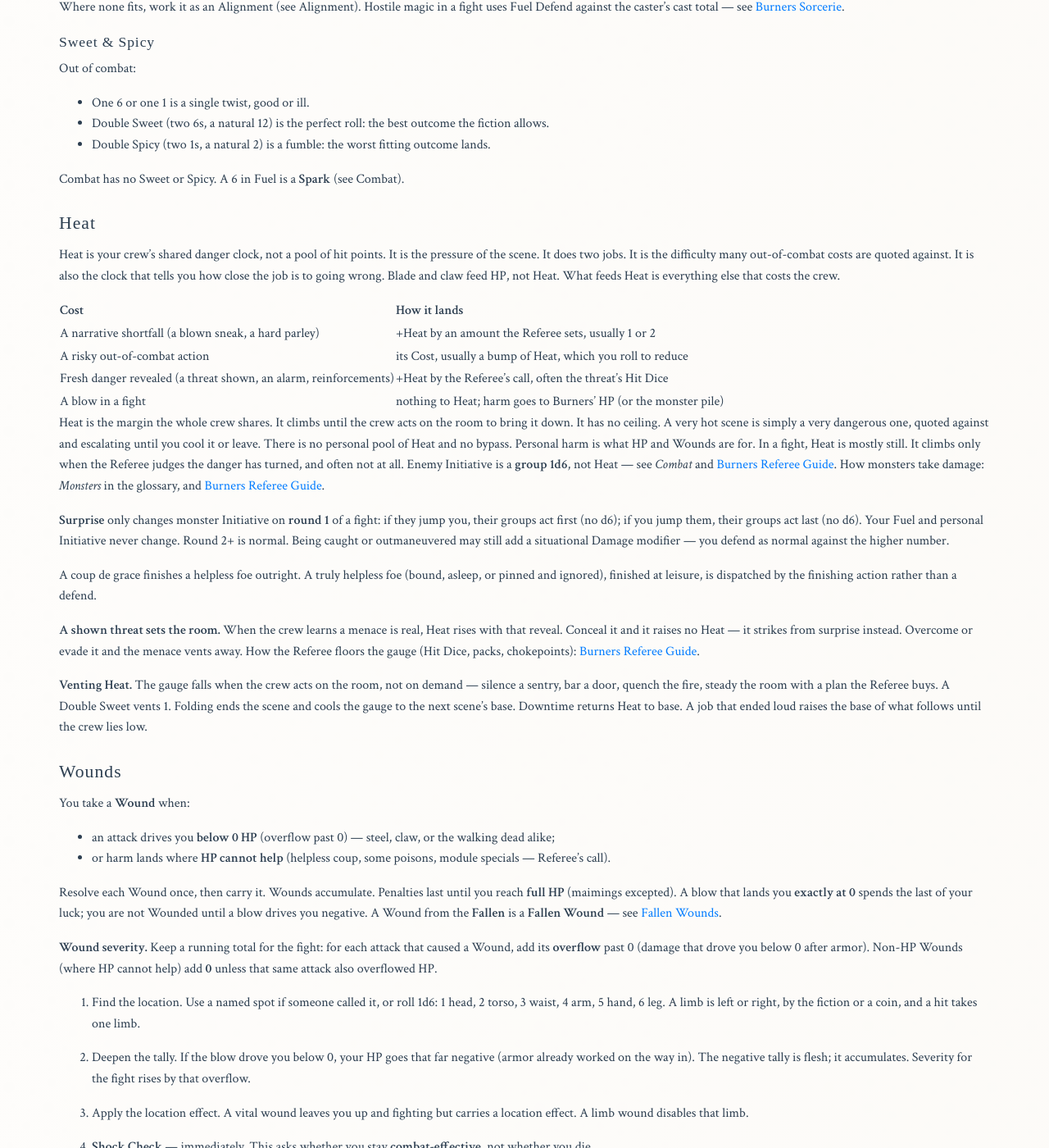
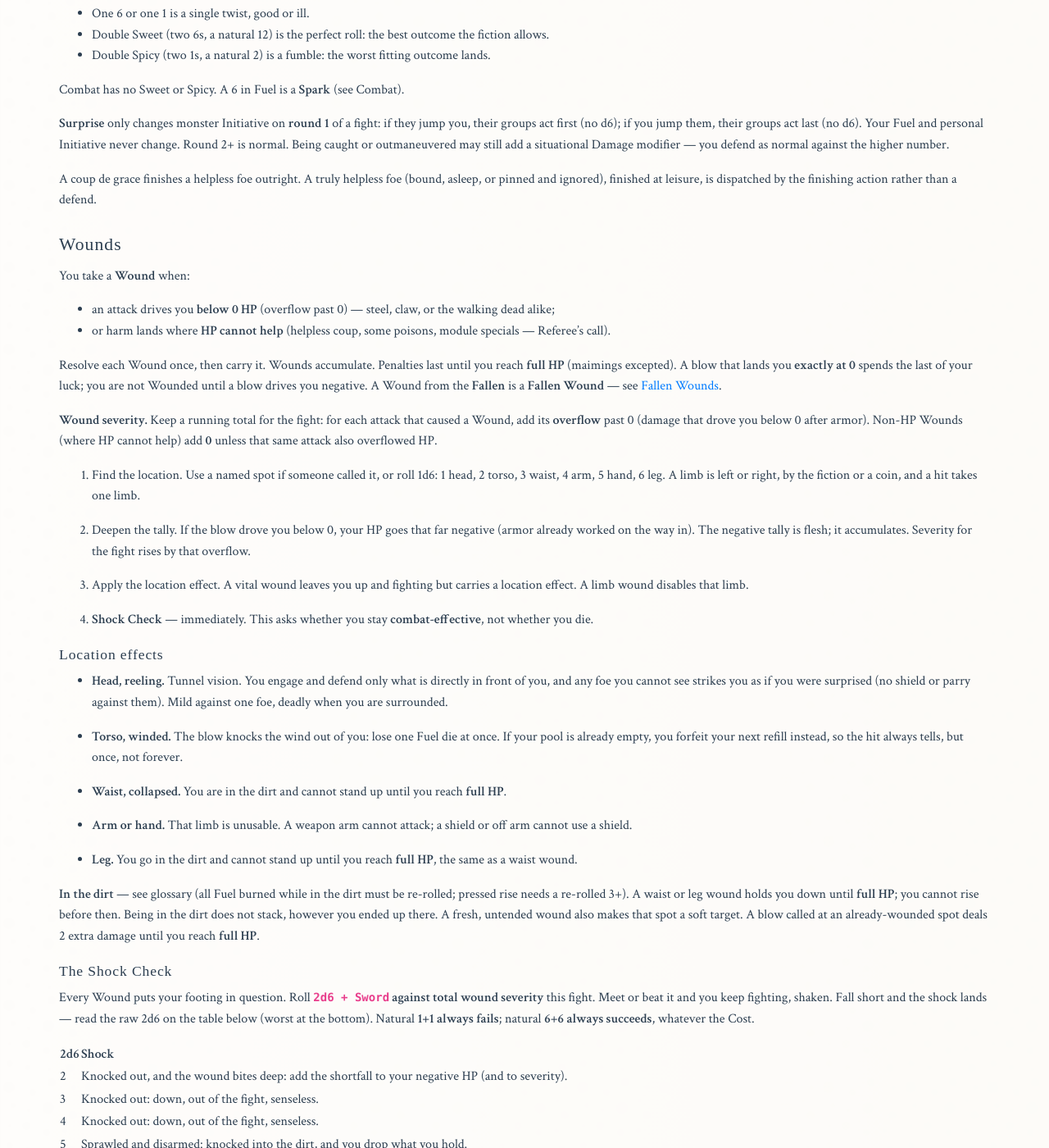
Before and after one commit to paulabrams/burners, a Jekyll site: the page built from markdown/burners-adventure-game.md, in a window 1280 px wide and 1400 px high, scrolled down 16385 px. Shown: the whole window at 82% size. Built offline with Jekyll 4.4.1, drawn with Linux system fonts in a browser that asks for light colours; some web fonts are replaced; some of the changed text lies outside the part shown.

Commit message:
Update burners-adventure-game.md

```diff
--- a/markdown/burners-adventure-game.md
+++ b/markdown/burners-adventure-game.md
@@ -49,7 +49,7 @@
 - Climbing: *I throw the grapnel to the parapet and hand-over-hand the rope.* Not *I climb the wall.*
 - Talking: *I slide two crowns across and ask him to look the other way.* Not *I persuade the guard.*
 
-The Approach you take matters. There are four: Sword, Craft, Heart, and Sorcerie. Your Traits and twelve equipment slots say what tools and training you bring to that Approach.
+Your character Theme and Traits can help back up your plan.
 
 ---
 
@@ -91,13 +91,11 @@
 
 - **Armor class (AC):** damage soaked by armor before HP. Leather 1, gambeson 2, mail 3, plate mail / field plate 4, full plate 5.
 
-### HP, Heat, and Wounds
+- **Muster / Manage:** Heart 1+ — hire and run retainers. Full rules: [[Burners Muster]].
+
+### HP and Wounds
 
 - **HP:** luck and wind, not meat — **hit protection**. One d6 per character level, rolled at creation. Reroll at level-up and keep the higher of the new total or old+1. Bites come off HP first; only overflow past 0 opens a Wound. Reach **full HP** and your wounds close.
-
-- **Heat:** your crew's shared danger gauge. How hot the *scene* is, not your hit points. Most risky actions out of combat quote a Cost against Heat. If you split the party, each group tracks its own Heat.
-
-- **Feeding Heat:** when a risky action goes wrong, Heat usually rises (often 1–2). In a fight, blows hit HP, not Heat. Heat climbs only when the situation turns worse (alarm, reinforcements, a friend down).
 
 - **Wound:** real injury. You take one when a blow drives you **past 0 HP**, or when harm lands where **HP cannot help**. Track **wound severity** (sum of overflow from wounding attacks). Penalties last until **full HP** (maimings excepted). See *Wounds*.
 
@@ -109,7 +107,7 @@
 
 - **World Turn:** ten minutes of out-of-combat time. You take one World Action.
 
-- **Two Steps:** say what you do and how; if the moment is risky, the Referee names the Cost (usually Heat) and you roll to pay less.
+- **Two Steps:** say what you do and how. Some actions have a cost, in which case the Referee provides a number that you roll against; your roll reduces the cost. This might end up being paid in HP or Heat.
 
 - **Trained-only:** an action you cannot attempt without a specific Trait, whatever your Approach.
 
@@ -117,7 +115,7 @@
 
 - **Alignment:** like an Approach, but for a specific situation or bond with a patron, guild, or power. Count every relevant Trait across all your Approaches, divide by 4, round down. See *Alignment*.
 
-- **Muster / Manage:** Heart 1+ — hire and run retainers. Full rules: [[Burners Muster]].
+- **Heat:** Heat is a currency incurred when taking an action with a cost other than something immediate such as HP. The Referee banks Heat as a currency to spend describing consequences and collateral damage resulting from the action. This allows the Referee to present the consequence at the right time, in the right proportion. The Referee might spend Heat immediately if the consequence seems immediate, otherwise bank it as tokens.
 
 - **Sweet and Spicy:** a rolled 6 is Sweet (a good twist); a rolled 1 is Spicy (a complication). These ride alongside the sum and never change it. Two 6s (a natural 12) is the perfect roll. Two 1s (a natural 2) is a fumble.
 
@@ -415,11 +413,9 @@
 
 Patron Alignment is **not** Sorcerie. Calling on the patron — pageantry, True Name, Offer and Ask — is an **Invocation**. The full rules live on [[Burners Invocations]].
 
-## HP, Heat, and Armor
+## HP and Armor
 
 You have HP of one d6 per character level, rolled. Just 1d6 at first level. Reroll on each level-up for the higher of the new total or the old plus one. HP is not meat. It is luck, wind, and the reflex to turn a blow — **hit protection**. Blows come off your HP as near-misses. Only overflow **past 0** opens a **Wound**, driving your HP into the negative (see *Wounds*). That overflow adds to **wound severity**. At **0** you are out of luck, not yet cut — ordinary people have no hit protection and sit at 0 without being Wounded.
-
-Heat is the other track. It is not a pool of hit points. It is the scene's pressure, shared by your whole crew. It is the difficulty your out-of-combat costs are quoted against, and the clock that tells you how close the job is to going wrong. Every scene opens at a base (a quiet meet 3-4, a working delve or a parley that matters 6, a blown job or a hall on fire 8) and climbs as costs mount. Blows in a fight do not feed it; those go to HP. Heat rises in a fight only when the Referee judges the danger has turned. It has no ceiling. A hot scene is simply a dangerous one.
 
 Armor is what you wear. It soaks on the way in. Its AC comes off every blow before your HP. AC runs from 1 to 5 by make: leather 1, gambeson 2, chain mail 3, plate mail and field plate 4, full plate 5. Heavy harness eats more of your twelve and leaves a thinner pool when you roll Initiative. Leather, gambeson, and mail are open. **Plate is trained-only** (see *Training* under *Weapons, Armor, and Shields*). Armor keeps you from being worn down, not from being cut once you are down. In heavy armor you lose HP slowly, but the Wound you take past 0 is raw.
 
@@ -513,9 +509,9 @@
 
 #### Step 2: Pay the Cost
 
-A risky deed has a Cost, usually a bump of Heat. The Referee names the Cost. You roll to pay less of it.
+A risky deed has a Cost — a number the Referee names. You roll to pay less of it.
 
-You still do the thing. The dice say what it cost you. Where Heat does not fit, the price is time, noise, position, or a Spicy twist.
+You still do the thing. The dice say what it cost you. Immediate peril is often HP or a wound. Trouble that is not immediate is often **Heat**: the unpaid Cost becomes tokens the Referee banks and spends on consequences now or later (see *Heat* in the glossary). Where neither fits, the price is time, noise, position, or a Spicy twist.
 
 You roll when there is a price, or when the outcome is uncertain.
 
@@ -544,26 +540,9 @@
 
 Combat has no Sweet or Spicy. A 6 in Fuel is a **Spark** (see Combat).
 
-### Heat
-
-Heat is your crew's shared danger clock, not a pool of hit points. It is the pressure of the scene. It does two jobs. It is the difficulty many out-of-combat costs are quoted against. It is also the clock that tells you how close the job is to going wrong. Blade and claw feed HP, not Heat. What feeds Heat is everything else that costs the crew.
-
-| Cost | How it lands |
-| --- | --- |
-| A narrative shortfall (a blown sneak, a hard parley) | +Heat by an amount the Referee sets, usually 1 or 2 |
-| A risky out-of-combat action | its Cost, usually a bump of Heat, which you roll to reduce |
-| Fresh danger revealed (a threat shown, an alarm, reinforcements) | +Heat by the Referee's call, often the threat's Hit Dice |
-| A blow in a fight | nothing to Heat; harm goes to Burners' HP (or the monster pile) |
-
-Heat is the margin the whole crew shares. It climbs until the crew acts on the room to bring it down. It has no ceiling. A very hot scene is simply a very dangerous one, quoted against and escalating until you cool it or leave. There is no personal pool of Heat and no bypass. Personal harm is what HP and Wounds are for. In a fight, Heat is mostly still. It climbs only when the Referee judges the danger has turned, and often not at all. Enemy Initiative is a **group 1d6**, not Heat — see *Combat* and [[Burners Referee Guide]]. How monsters take damage: *Monsters* in the glossary, and [[Burners Referee Guide]].
-
 **Surprise** only changes monster Initiative on **round 1** of a fight: if they jump you, their groups act first (no d6); if you jump them, their groups act last (no d6). Your Fuel and personal Initiative never change. Round 2+ is normal. Being caught or outmaneuvered may still add a situational Damage modifier — you defend as normal against the higher number.
 
 A coup de grace finishes a helpless foe outright. A truly helpless foe (bound, asleep, or pinned and ignored), finished at leisure, is dispatched by the finishing action rather than a defend.
-
-**A shown threat sets the room.** When the crew learns a menace is real, Heat rises with that reveal. Conceal it and it raises no Heat — it strikes from surprise instead. Overcome or evade it and the menace vents away. How the Referee floors the gauge (Hit Dice, packs, chokepoints): [[Burners Referee Guide]].
-
-**Venting Heat.** The gauge falls when the crew acts on the room, not on demand — silence a sentry, bar a door, quench the fire, steady the room with a plan the Referee buys. A Double Sweet vents 1. Folding ends the scene and cools the gauge to the next scene's base. Downtime returns Heat to base. A job that ended loud raises the base of what follows until the crew lies low.
 
 ### Wounds
 
@@ -642,7 +621,7 @@
 
 The danger is the Wound. Every one is a Shock Check in the fight and a survival check after. Cover downed friends. Reach full HP and you are whole again.
 
-*The crew fights an ogre in a working scene. Heat at 6. Aldric (Sword 1, 4 HP, chain mail AC 3, arming sword, rotella) rolls Initiative for seven dice. His twelve are full (mail 6, sword 2, shield 4), so no empty-slot dice. Two for the sword, four for the shield, one for his level: 6, 5, 4, 3, 2, 2, 1. Three show 3 or 4, so his Initiative is 3. The ogre's group rolls **1d6** = **2**. The Referee locks order; Aldric acts first. On his turn a Veteran gets two attacks. With a one-handed sword (2 slots) each is a single die, so he burns the 5 and the 3 for blows of 5 and 3 — announces **8** and **3**; the Referee converts to Hits on the ogre's Monster Stack (HD ~4 → 8 cards). No 6 among them, so no Spark. He has meleed this round, so when the ogre's club comes — free quote **5**, pressed for **10** — Aldric Defends without limit. His chain mail soaks 3 first, leaving 7; he burns the 6 and the 1 to cut the rest. Fuel left: 4, 2, 2, plus the refill the next Roll Initiative brings. Over the following rounds his refill cannot keep pace with the club. Each pressed quote becomes 7 after armor, then eats through his Fuel. Eventually he is caught winded and all 7 lands. With 4 HP he is driven to −3 — a Wound (severity 3), leg, in the dirt. Shock (`2d6 + Sword` vs 3) beats it, so he stays effective in the dirt, but his dice are gone. Finish it or fold — and get him help when it ends.*
+*The crew fights an ogre in a working scene.  Aldric (Sword 1, 4 HP, chain mail AC 3, arming sword, rotella) rolls Initiative for seven dice. His twelve are full (mail 6, sword 2, shield 4), so no empty-slot dice. Two for the sword, four for the shield, one for his level: 6, 5, 4, 3, 2, 2, 1. Three show 3 or 4, so his Initiative is 3. The ogre's group rolls **1d6** = **2**. The Referee locks order; Aldric acts first. On his turn a Veteran gets two attacks. With a one-handed sword (2 slots) each is a single die, so he burns the 5 and the 3 for blows of 5 and 3 — announces **8** and **3**; the Referee converts to Hits on the ogre's Monster Stack (HD ~4 → 8 cards). No 6 among them, so no Spark. He has meleed this round, so when the ogre's club comes — free quote **5**, pressed for **10** — Aldric Defends without limit. His chain mail soaks 3 first, leaving 7; he burns the 6 and the 1 to cut the rest. Fuel left: 4, 2, 2, plus the refill the next Roll Initiative brings. Over the following rounds his refill cannot keep pace with the club. Each pressed quote becomes 7 after armor, then eats through his Fuel. Eventually he is caught winded and all 7 lands. With 4 HP he is driven to −3 — a Wound (severity 3), leg, in the dirt. Shock (`2d6 + Sword` vs 3) beats it, so he stays effective in the dirt, but his dice are gone. Finish it or fold — and get him help when it ends.*
 
 When you face control magic, you **Defend** the same way you defend a blow, but a clean overrun lands the effect (stun, hold, charm, sleep), not HP damage. See *Defending against a spell* in [[Burners Sorcerie]].
 
```
Also changed, not shown: other parts of markdown/burners-adventure-game.md (+2 -2 lines).
